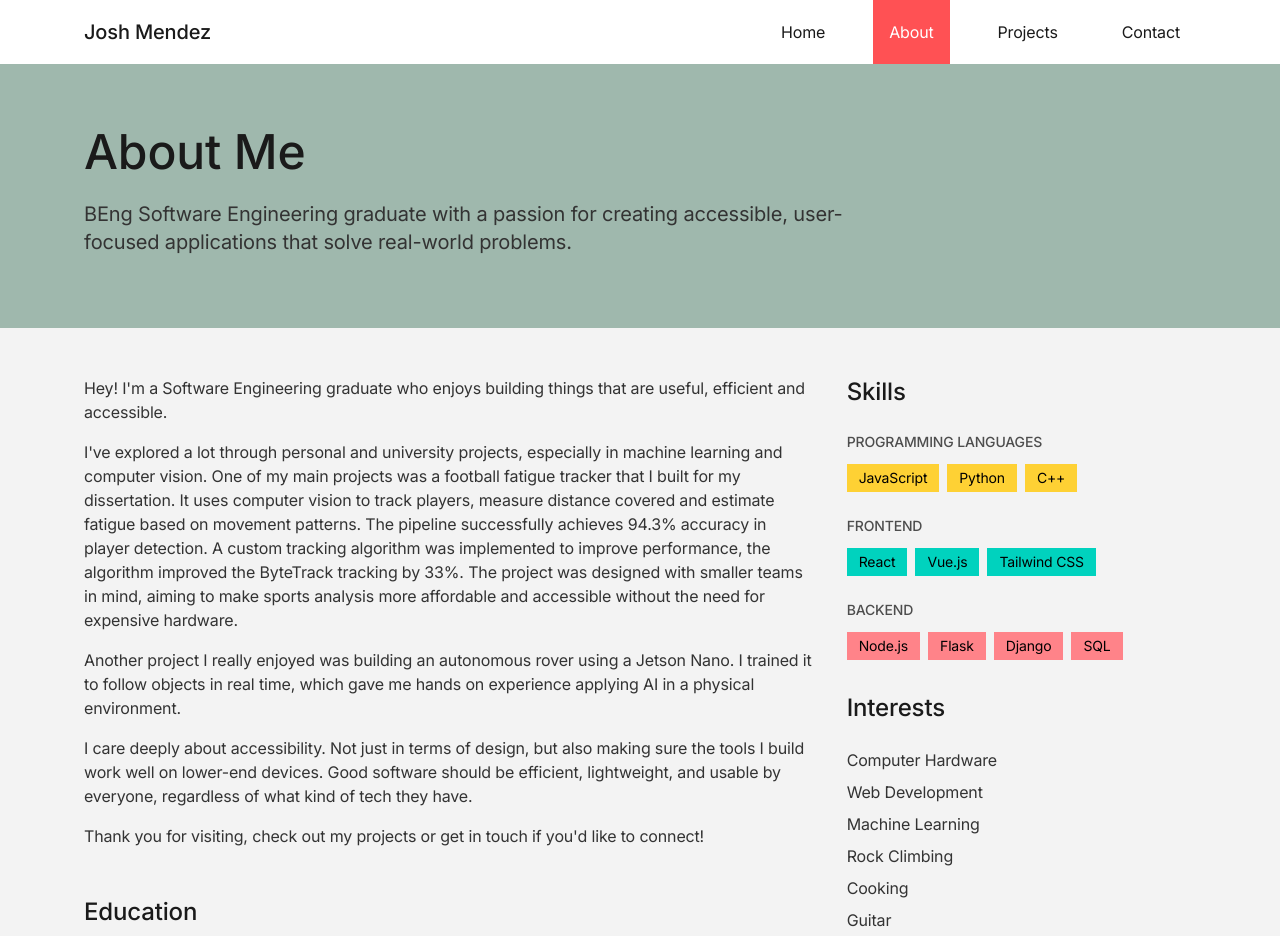
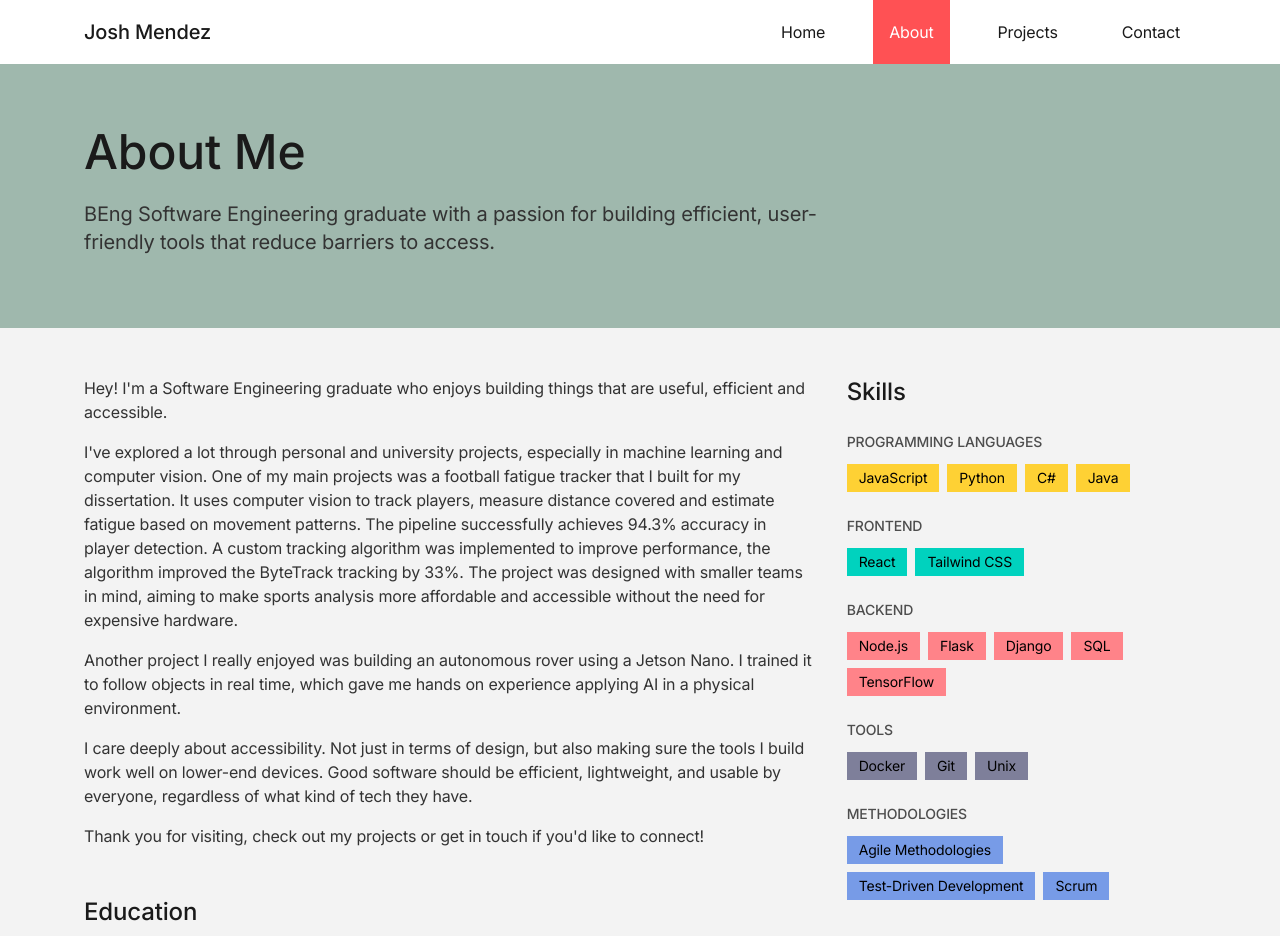
Before and after one commit to jxshmendez/Portfolio-Website, a React (Vite) app in the folder frontend/: page /about in a window 1280 px wide. Shown: the top 936 px of the page. Built offline with nearby package versions, Linux system fonts and the light colour scheme.

Commit message:
added tools and methodologies section

```diff
--- a/frontend/src/pages/About.tsx
+++ b/frontend/src/pages/About.tsx
@@ -3,6 +3,7 @@ import React from 'react'
 const About = () => {
   return (
     <div className="bg-[#F3F3F3] min-h-screen">
+
       {/* Header Section */}
       <section className="pt-32 pb-12 bg-[#9FB8AD]">
         <div className="container">
@@ -11,8 +12,7 @@ const About = () => {
               About Me
             </h1>
             <p className="text-xl mb-6 text-primary-700">
-              BEng Software Engineering graduate with a passion for creating accessible,
-              user-focused applications that solve real-world problems.
+              BEng Software Engineering graduate with a passion for building efficient, user-friendly tools that reduce barriers to access.
             </p>
           </div>
         </div>
@@ -83,17 +83,22 @@ const About = () => {
               </div>
             </div>
 
+            {/* Skills */}
             <div className="space-y-8">
               <div>
                 <h2 className="text-2xl font-medium mb-6">Skills</h2>
                 <div className="space-y-6">
                   <div>
+
+                    {/* Programming Languages */}
                     <h3 className="text-sm uppercase font-medium mb-3 text-primary-600">Programming Languages</h3>
                     <div className="flex flex-wrap gap-2">
                       {[
                         { name: 'JavaScript', color: '#FED134' },
                         { name: 'Python', color: '#FED134' },
-                        { name: 'C++', color: '#FED134' }
+                        { name: 'C#', color: '#FED134' },
+                        { name: 'Java', color: '#FED134' },
+
                       ].map(skill => (
                         <span
                           key={skill.name}
@@ -106,12 +111,12 @@ const About = () => {
                     </div>
                   </div>
 
+                  {/* Frontend */}
                   <div>
                     <h3 className="text-sm uppercase font-medium mb-3 text-primary-600">Frontend</h3>
                     <div className="flex flex-wrap gap-2">
                       {[
                         { name: 'React', color: '#00D2BE' },
-                        { name: 'Vue.js', color: '#00D2BE' },
                         { name: 'Tailwind CSS', color: '#00D2BE' }
                       ].map(skill => (
                         <span
@@ -125,6 +130,7 @@ const About = () => {
                     </div>
                   </div>
 
+                  {/* Backend */}
                   <div>
                     <h3 className="text-sm uppercase font-medium mb-3 text-primary-600">Backend</h3>
                     <div className="flex flex-wrap gap-2">
@@ -132,7 +138,8 @@ const About = () => {
                         { name: 'Node.js', color: '#FF8389' },
                         { name: 'Flask', color: '#FF8389' },
                         { name: 'Django', color: '#FF8389' },
-                        { name: 'SQL', color: '#FF8389' }
+                        { name: 'SQL', color: '#FF8389' },
+                        { name: 'TensorFlow', color: '#FF8389' },
                       ].map(skill => (
                         <span
                           key={skill.name}
@@ -144,6 +151,47 @@ const About = () => {
                       ))}
                     </div>
                   </div>
+
+                  {/* Tools */}
+                  <div>
+                    <h3 className="text-sm uppercase font-medium mb-3 text-primary-600">Tools</h3>
+                    <div className="flex flex-wrap gap-2">
+                      {[
+                        { name: 'Docker', color: '#7E7F9A' },
+                        { name: 'Git', color: '#7E7F9A' },
+                        { name: 'Unix', color: '#7E7F9A' }
+                      ].map(skill => (
+                        <span
+                          key={skill.name}
+                          className="px-3 py-1 text-sm text-black"
+                          style={{ backgroundColor: skill.color }}
+                        >
+                          {skill.name}
+                        </span>
+                      ))}
+                    </div>
+                  </div>
+
+                  {/* Methodologies */}
+                  <div>
+                    <h3 className="text-sm uppercase font-medium mb-3 text-primary-600">Methodologies</h3>
+                    <div className="flex flex-wrap gap-2">
+                      {[
+                        { name: 'Agile Methodologies', color: '#779BE7' },
+                        { name: 'Test-Driven Development', color: '#779BE7' },
+                        { name: 'Scrum', color: '#779BE7' }
+                      ].map(skill => (
+                        <span
+                          key={skill.name}
+                          className="px-3 py-1 text-sm text-black"
+                          style={{ backgroundColor: skill.color }}
+                        >
+                          {skill.name}
+                        </span>
+                      ))}
+                    </div>
+                  </div>
+
                 </div>
               </div>
 
@@ -151,11 +199,11 @@ const About = () => {
                 <h2 className="text-2xl font-medium mb-6">Interests</h2>
                 <ul className="space-y-2 text-primary-700">
                   <li>Computer Hardware</li>
-                  <li>Web Development</li>
                   <li>Machine Learning</li>
                   <li>Rock Climbing</li>
                   <li>Cooking</li>
                   <li>Guitar</li>
+                  <li>Music Production</li>
                 </ul>
               </div>
             </div>
--- a/frontend/src/pages/Home.tsx
+++ b/frontend/src/pages/Home.tsx
@@ -143,7 +143,7 @@ const Home = () => {
         <div className="container">
           <h2 className="section-title">Technical Skills</h2>
           <div className="grid grid-cols-2 sm:grid-cols-4 gap-x-4 gap-y-6">
-            {['JavaScript', 'React', 'TypeScript', 'Python', 'Flask', 'Node.js', 'SQL', 'Git'].map((skill) => (
+            {['JavaScript', 'Python', 'Flask', 'Django', 'Node.js', 'SQL', 'Git'].map((skill) => (
               <div key={skill} className="py-2 border-b border-primary-200">
                 <span className="font-medium">{skill}</span>
               </div>
```
